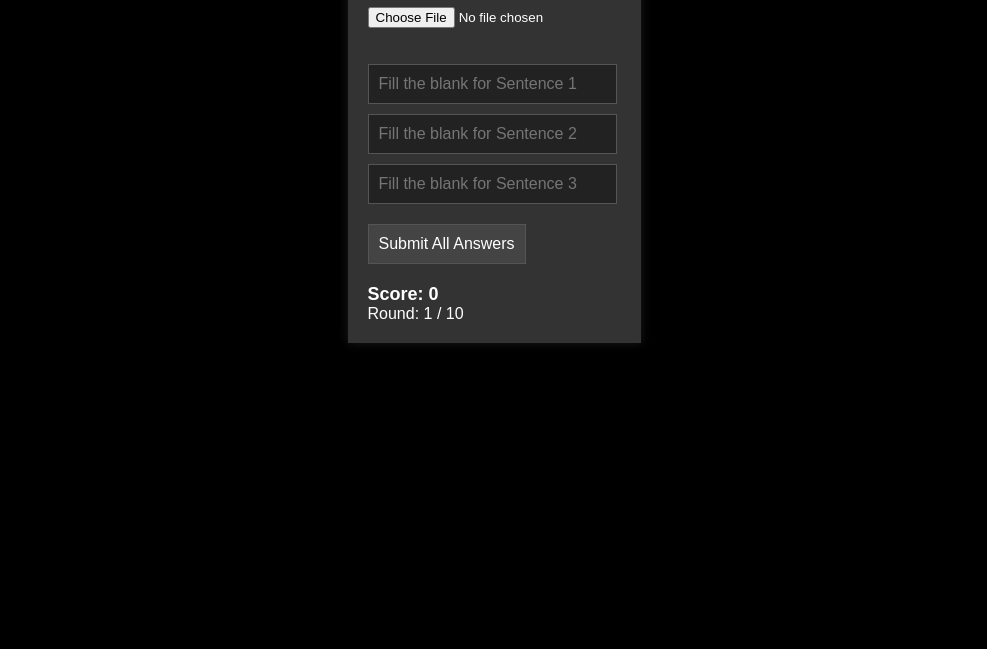
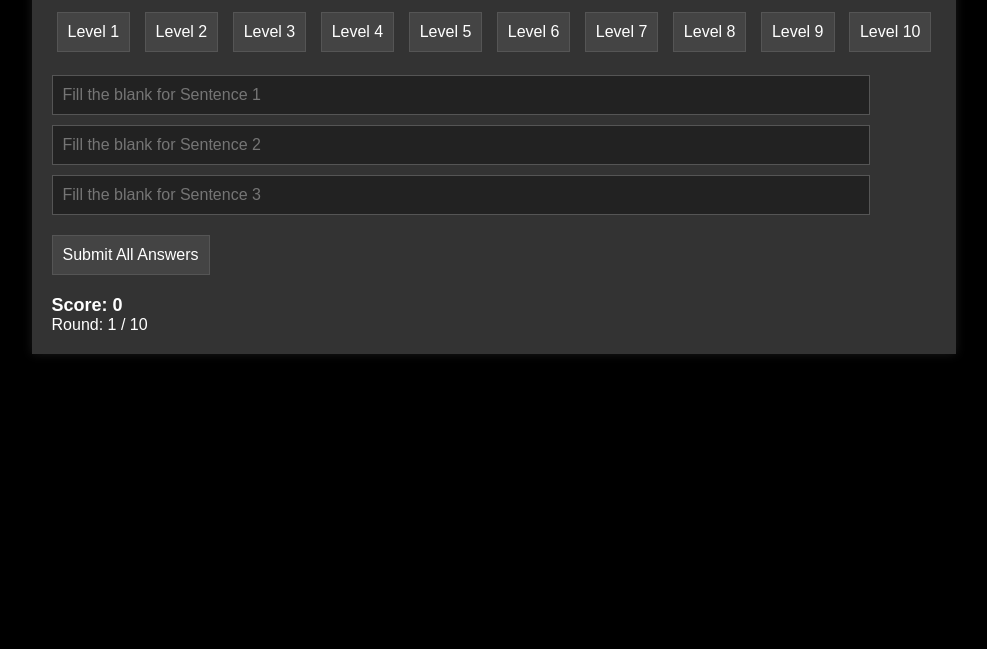
Before and after one commit to codeyummyy/my-public-html-site, a plain HTML site: page test.html in a window 1280 px wide. Shown: the part 151-800 px from the top of the page, without its empty margins (146-1133 px from the left). Drawn offline with Linux system fonts and the light colour scheme.

Commit message:
Update test.html

```diff
--- a/test.html
+++ b/test.html
@@ -47,13 +47,30 @@
             font-size: 18px;
             font-weight: bold;
         }
+        .level-buttons {
+            margin-top: 20px;
+        }
+        .level-buttons button {
+            margin: 5px;
+        }
     </style>
 </head>
 <body>
     <div class="game-container">
         <h1>Word Fill Game!</h1>
-        <input type="file" id="csvFileInput" accept=".csv">
-        <br><br>
+        <div class="level-buttons">
+            <!-- Buttons for each level -->
+            <button onclick="loadLevel(1)">Level 1</button>
+            <button onclick="loadLevel(2)">Level 2</button>
+            <button onclick="loadLevel(3)">Level 3</button>
+            <button onclick="loadLevel(4)">Level 4</button>
+            <button onclick="loadLevel(5)">Level 5</button>
+            <button onclick="loadLevel(6)">Level 6</button>
+            <button onclick="loadLevel(7)">Level 7</button>
+            <button onclick="loadLevel(8)">Level 8</button>
+            <button onclick="loadLevel(9)">Level 9</button>
+            <button onclick="loadLevel(10)">Level 10</button>
+        </div>
         <div id="sentences"></div>
         <br>
         <div id="answers">
@@ -75,22 +92,22 @@
         const totalRounds = 10;
         let hasScoredThisRound = false;
 
-        document.getElementById('csvFileInput').addEventListener('change', function(event) {
-            const file = event.target.files[0];
-            if (file) {
-                const reader = new FileReader();
-                reader.onload = function(e) {
-                    const text = e.target.result;
+        function loadLevel(level) {
+            const filePath = `highschool/test_${level}.csv`; // Dynamic file path based on the level selected
+            fetch(filePath)
+                .then(response => response.text())
+                .then(text => {
                     wordsArray = parseCSV(text);
                     if (wordsArray.length > 0) {
                         selectRandomWords();
                     } else {
                         alert("The CSV file is empty or could not be parsed correctly.");
                     }
-                };
-                reader.readAsText(file);
-            }
-        });
+                })
+                .catch(error => {
+                    alert("Error loading the CSV file: " + error);
+                });
+        }
 
         function parseCSV(text) {
             const rows = text.split(/\r?\n/);
@@ -135,10 +152,7 @@
             const sentencesDiv = document.getElementById('sentences');
             sentencesDiv.innerHTML = "";
             currentWords.forEach((entry, index) => {
-                //const escapedWord = entry.word.replace(/[.*+?^${}()|[\]\\]/g, '\\$&'); // Escape special characters in the word
-              const escapedWord = entry.word; // Escape special characters in the word
-                //const sentenceWithBlank = entry.exampleSentence.replace(new RegExp(`\b${escapedWord}\b`, 'gi'), "___");
-              const sentenceWithBlank = entry.exampleSentence.replace(entry.word, "___");
+                const sentenceWithBlank = entry.exampleSentence.replace(entry.word, "___");
                 sentencesDiv.innerHTML += `<p>Sentence ${index + 1}: ${sentenceWithBlank}</p>`;
             });
         }
```
